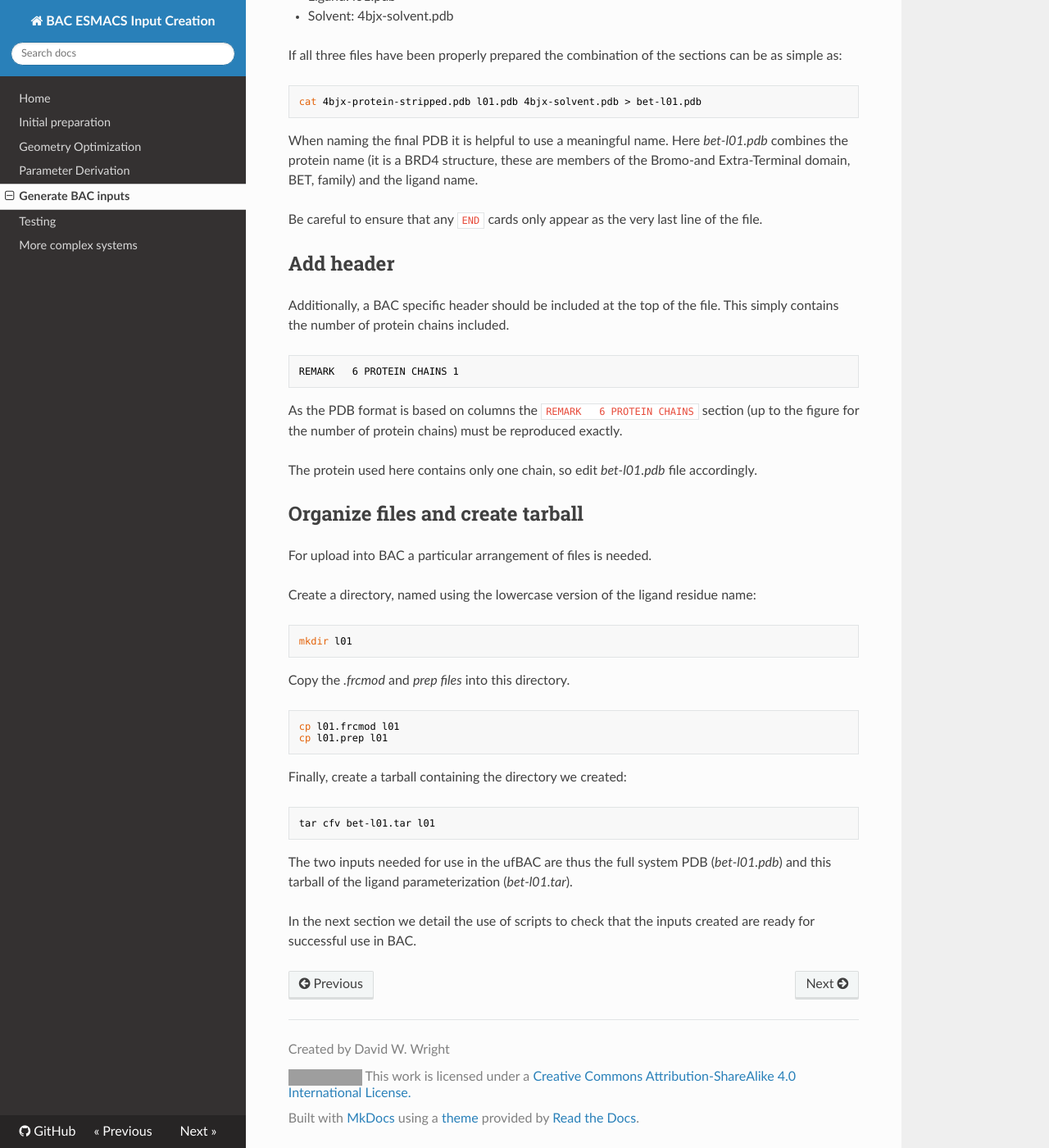
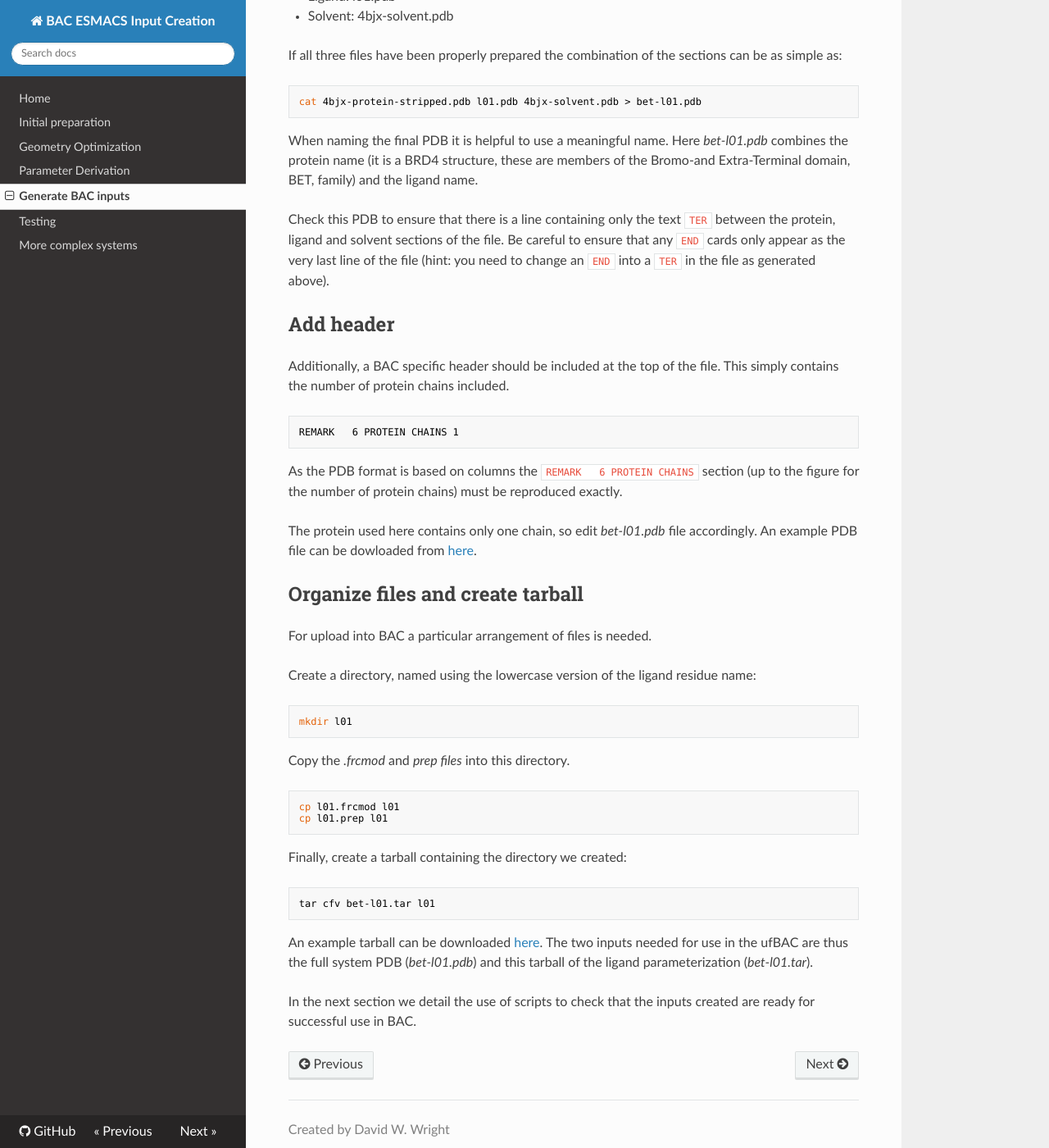
Before and after one commit to UCL-CCS/esmacs-input-creation-docs, an MkDocs documentation site: the page built from docs/generate_bac_inputs.md, in a window 1280 px wide and 1400 px high, scrolled down 292 px. Shown: the whole window at 82% size. Built offline with MkDocs 1.6.1, drawn with Linux system fonts in a browser that asks for light colours; nearby versions of some CDN libraries; old or Windows-style settings are respelled for this version of MkDocs; grey boxes are pictures that could not be loaded.

Commit message:
Add example tarball for standard system

````diff
--- a/docs/generate_bac_inputs.md
+++ b/docs/generate_bac_inputs.md
@@ -18,7 +18,8 @@ cat 4bjx-protein-stripped.pdb l01.pdb 4bjx-solvent.pdb > bet-l01.pdb
 When naming the final PDB it is helpful to use a meaningful name.
 Here *bet-l01.pdb* combines the protein name (it is a BRD4 structure, these are members of the Bromo-and Extra-Terminal domain, BET, family) and the ligand name.
 
-Be careful to ensure that any `END` cards only appear as the very last line of the file.
+Check this PDB to ensure that there is a line containing only the text `TER` between the protein, ligand and solvent sections of the file.
+Be careful to ensure that any `END` cards only appear as the very last line of the file (hint: you need to change an `END` into a `TER` in the file as generated above).
 
 ## Add header
 
@@ -32,6 +33,7 @@ REMARK   6 PROTEIN CHAINS 1
 As the PDB format is based on columns the `REMARK   6 PROTEIN CHAINS ` section (up to the figure for the number of protein chains) must be reproduced exactly.
 
 The protein used here contains only one chain, so edit *bet-l01.pdb* file accordingly.
+An example PDB file can be dowloaded from [here](docs/examples/bet-l01.pdb).
 
 ## Organize files and create tarball
 
@@ -56,6 +58,7 @@ Finally, create a tarball containing the directory we created:
 tar cfv bet-l01.tar l01
 ```
 
+An example tarball can be downloaded [here](examples/l01.tar).
 The two inputs needed for use in the ufBAC are thus the full system PDB (*bet-l01.pdb*) and this tarball of the ligand parameterization (*bet-l01.tar*).
 
 In the next section we detail the use of scripts to check that the inputs created are ready for successful use in BAC.
````
Also changed, not shown: docs/parameter_derivation.md (+1 -0 lines), 1 other file.
